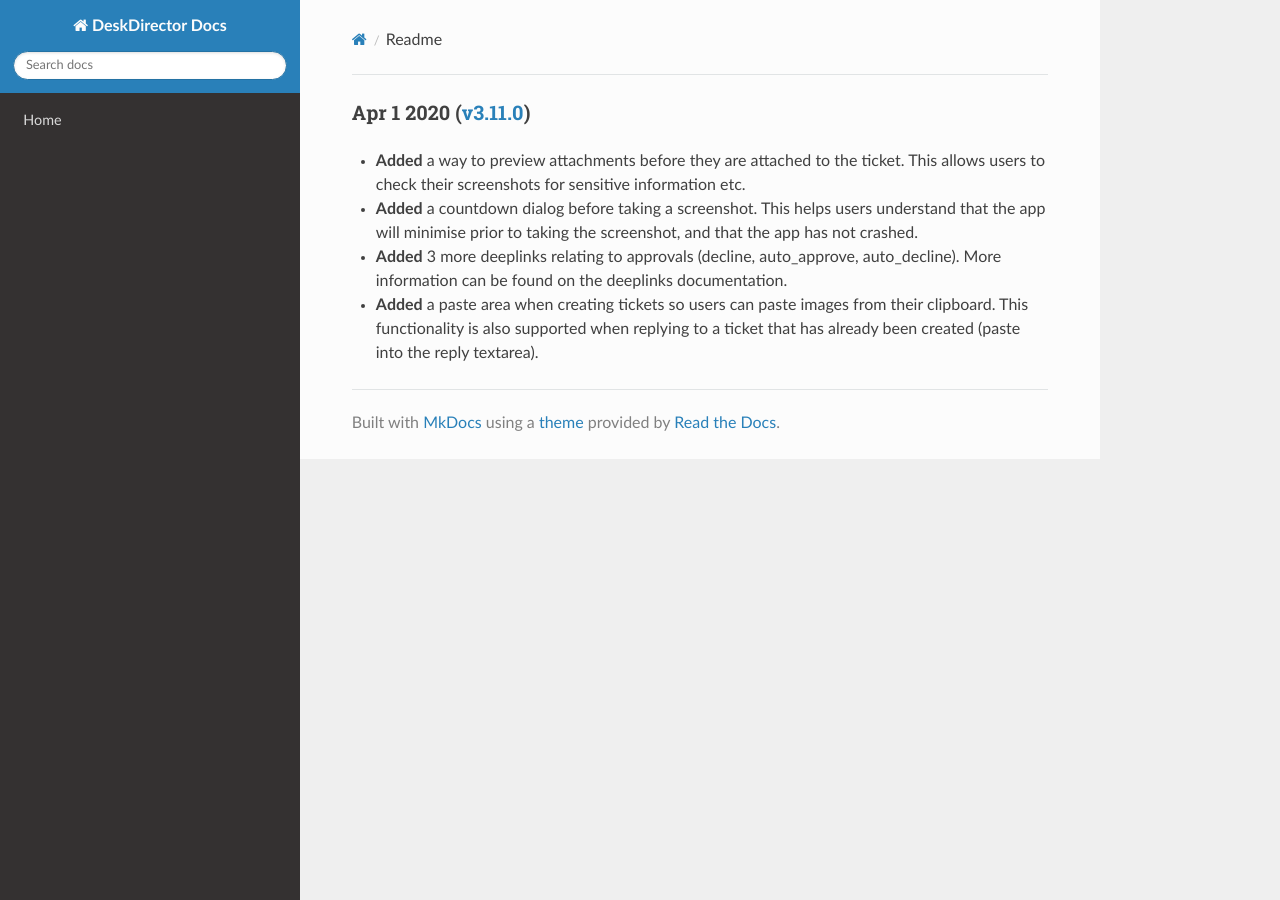
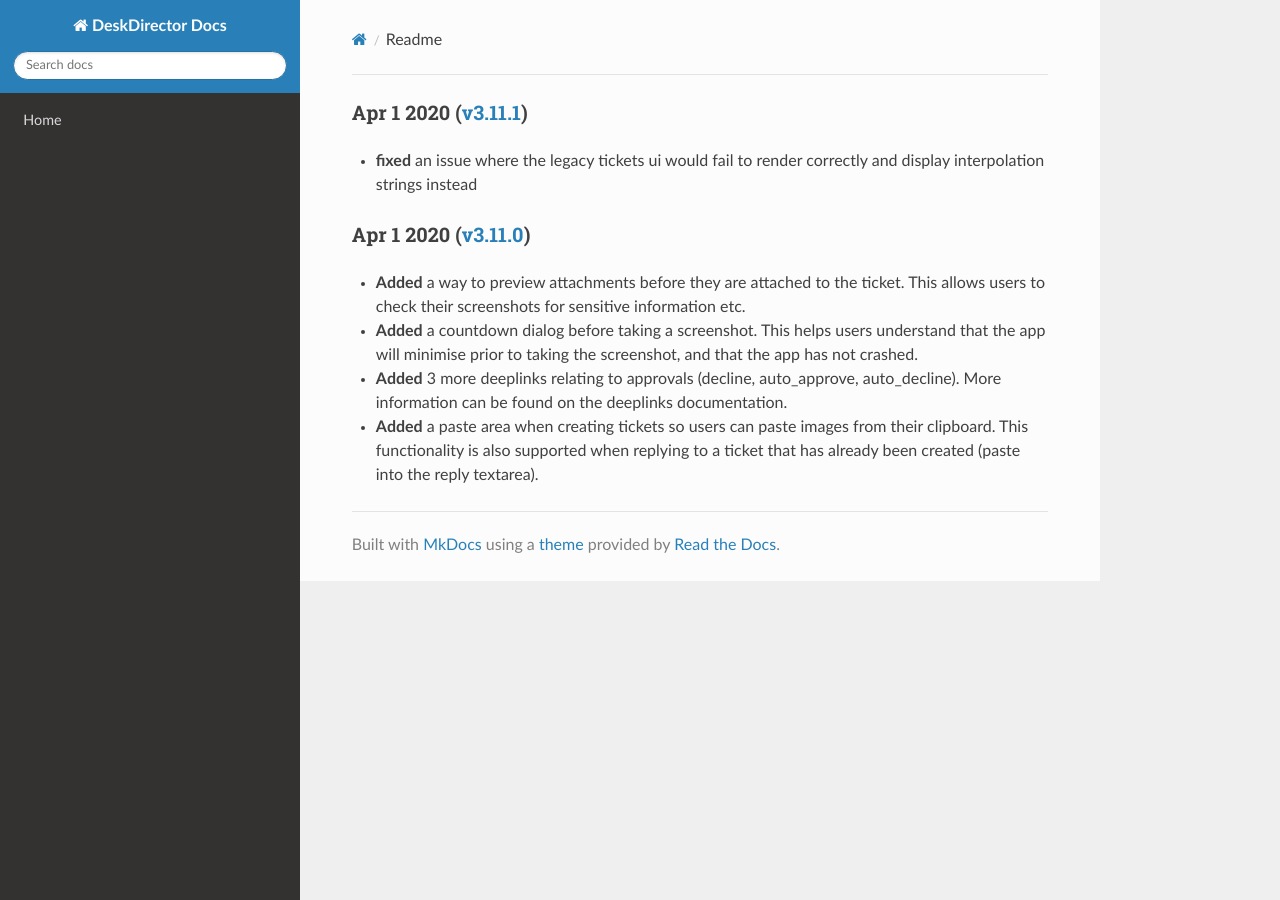
Before and after one commit to DeskDirector/docs, an MkDocs documentation site: the page built from docs/_release/portal/readme.md, in a window 1280 px wide. Built offline with MkDocs 1.6.1, drawn with Linux system fonts in a browser that asks for light colours; nearby versions of some CDN libraries; old or Windows-style settings are respelled for this version of MkDocs.

Commit message:
Update readme.md

```diff
--- a/docs/_release/portal/readme.md
+++ b/docs/_release/portal/readme.md
@@ -1,3 +1,7 @@
+### Apr 1 2020 ([v3.11.1](v3.11.1))
+
+* **fixed** an issue where the legacy tickets ui would fail to render correctly and display interpolation strings instead
+
 ### Apr 1 2020 ([v3.11.0](v3.11.0))
 
 * **Added** a way to preview attachments before they are attached to the ticket. This allows users to check their screenshots for sensitive information etc.
```
